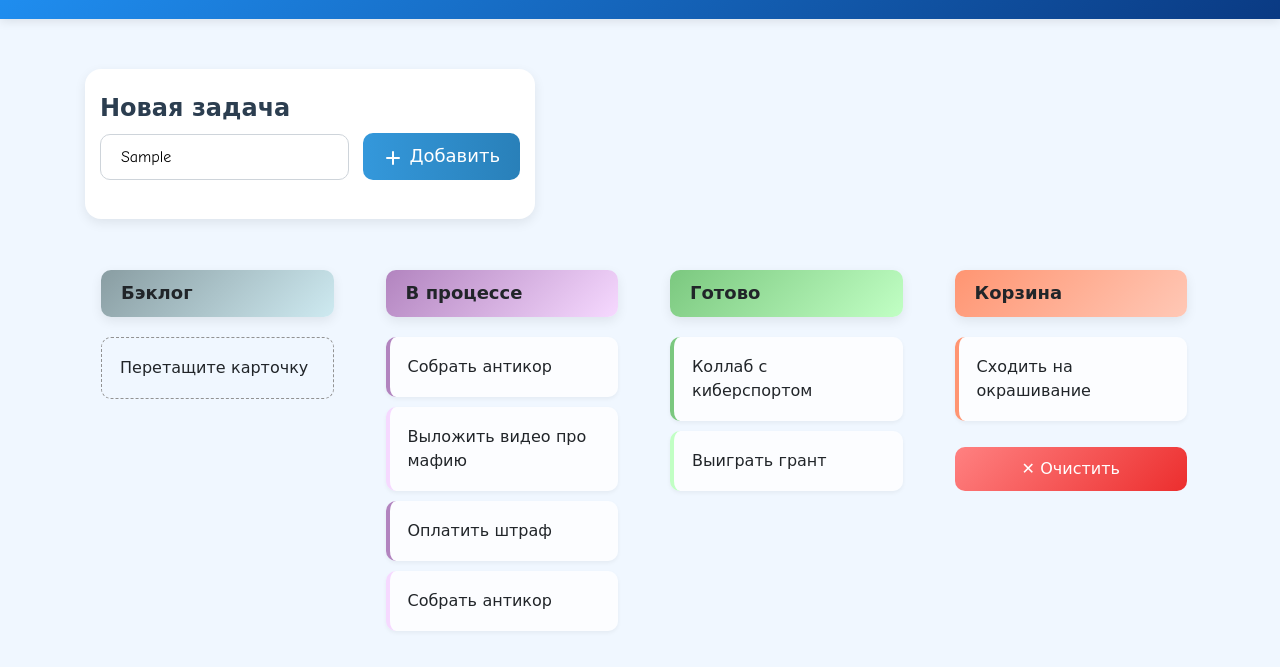
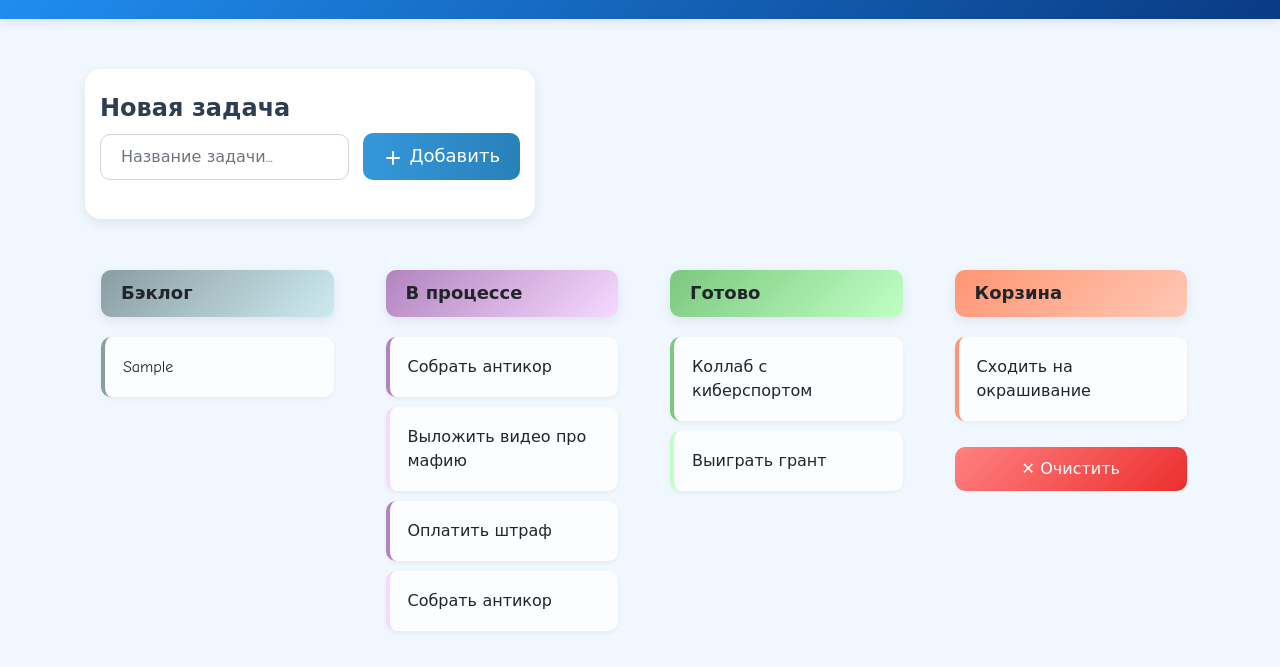
Before and after one commit to adi-khamitova/adi-khamitova.github.io, a plain HTML site: page index.html in a window 1280 px wide. Both pictures are taken after typing "Sample" into the empty fields and a click on the button "Добавить". Shown: the part 59-726 px from the top of the page. Drawn offline with nearby package versions, Linux system fonts and the light colour scheme.

Commit message:
lab5 observer

```diff
--- a/css/styles.css
+++ b/css/styles.css
@@ -251,3 +251,9 @@ input[type="text"]::placeholder {
     transform: translateY(-2px);
     box-shadow: 0 4px 8px rgba(0, 0, 0, 0.1);
 }
+
+.btn-clear:disabled {
+    background-color: #c5c5c5 !important;
+    color: #929292;
+    pointer-events: none;
+  }
--- a/src/main.js
+++ b/src/main.js
@@ -14,8 +14,16 @@ const taskBoardPresenter = new TaskBoardPresenter({
     taskModel,
 });
 
+const addTaskComponent = new AddTaskComponent({
+    onClick: handleNewTaskButtonClick
+});
+
+function handleNewTaskButtonClick() {
+    taskBoardPresenter.createTask();
+}
+
 render(new HeaderComponent(), bodyContainer, RenderPosition.BEFOREBEGIN);
-render(new AddTaskComponent(), formContainer);
+render(addTaskComponent, formContainer);
 
 
 taskBoardPresenter.init();
--- a/src/model/task-model.js
+++ b/src/model/task-model.js
@@ -1,7 +1,10 @@
 import { tasks } from '../mock/task.js'
+import { generateID } from "../utils.js";
 
 export default class TaskModel {
     #boardtasks = tasks;
+    #observers = [];
+    #trashEmpty = false;
 
     get tasks() {
         return this.#boardtasks;
@@ -11,5 +14,39 @@ export default class TaskModel {
         return this.#boardtasks.filter(task => task.status === status);
     }
 
+    addTask(title) {
+        const newTask = {
+            title,
+            status: "backlog",
+            id: generateID()
+        };
+        this.#boardtasks.push(newTask);
+        this._notifyObservers();
+        return newTask;
+    }
 
+    clearTrash() {
+        this.#boardtasks = this.#boardtasks.filter(task => task.status !== "trash");
+        console.log("ffc");
+        this.#trashEmpty = true;
+        this._notifyObservers();
+    }
+
+    addObserver(observer) {
+        this.#observers.push(observer);
+    }
+
+    removeObserver(observer) {
+        this.#observers = this.#observers.filter((obs) => obs !== observer);
+    }
+
+    _notifyObservers() {
+        this.#observers.forEach((observer) => observer());
+    }
+
+    isTrashEmpty() {
+        console.log("mfo");
+        // return !this.#boardtasks.some(task => task.status === "trash");
+        return this.#trashEmpty;
+    }
 }
--- a/src/presenter/task-board-presenter.js
+++ b/src/presenter/task-board-presenter.js
@@ -7,29 +7,43 @@ import {render} from '../framework/render.js';
 import { Status } from '../const.js';
 
 export default class TaskBoardPresenter {
-    // tasksListComponent = new TasksListComponent();
 
     #boardContainer = null;
     #taskModel = null;
+    #clearBtn = null;
 
     #taskBoardComponent = new TaskSectionComponent();
 
-    #boardTasks = [];
 
     constructor({boardContainer, taskModel}) {
         this.#boardContainer = boardContainer;
         this.#taskModel = taskModel;
+
+        this.#taskModel.addObserver(this.#handleModelChange.bind(this));
+    }
+
+    get tasks() {
+        return this.#taskModel.tasks;
+    }
+
+    #handleModelChange() {
+        this.#clearBoard();
+        this.#renderBoard();
+        this.updateClearBtnState();
+    }
+
+    updateClearBtnState() {
+        if (this.#clearBtn) {
+            this.#clearBtn.toggleDisabled(this.#taskModel.isTrashEmpty());
+        }
+    }
+
+    #clearBoard() {
+        this.#taskBoardComponent.element.innerHTML = '';
     }
 
     init() {
-        this.#boardTasks = [...this.#taskModel.tasks];
         this.#renderBoard();
-
-        // const clearBtnContainer = document.querySelector('.task-list-section-trash');
-
-        // if (clearBtnContainer) {
-        //     render(new ClearBtnComponent(), clearBtnContainer);
-        // }
       }
 
     #renderTask(task, container) {
@@ -49,7 +63,7 @@ export default class TaskBoardPresenter {
 
         const taskListElement = listComponent.element.querySelector('.tasks-list');
 
-        const filteredTasks = this.#boardTasks.filter(task => task.status === status);
+        const filteredTasks = this.tasks.filter(task => task.status === status);
             if (filteredTasks.length === 0) {
                 this.#renderEmptyTask(taskListElement);
             } else {
@@ -63,10 +77,30 @@ export default class TaskBoardPresenter {
 
     #renderClearBtn() {
         const clearBtnContainer = document.querySelector('.task-list-section-trash');
-        render(new ClearBtnComponent(), clearBtnContainer);
+        this.#clearBtn = new ClearBtnComponent(Status.TRASH, {onClick: this.#handleClearBtnClick});
+        render(this.#clearBtn, clearBtnContainer);
+        this.updateClearBtnState();
+    }
+
+    #handleClearBtnClick = () => {
+        this.clearTrash();
+    }
+
+    clearTrash() {
+        this.#taskModel.clearTrash();
     }
 
     #renderEmptyTask(container) {
         render(new EmptyTaskComponent(), container);
     }
+
+    createTask() {
+        const taskTitle = document.querySelector('.new-task').value.trim();
+        if (!taskTitle) {
+          return;
+        }
+        this.#taskModel.addTask(taskTitle);
+
+        document.querySelector('.new-task').value = '';
+      }
 }
--- /dev/null
+++ b/src/utils.js
@@ -0,0 +1,3 @@
+export function generateID() {
+    return Date.now() + '-' + Math.floor(Math.random() * 1000000);
+}
--- a/src/view/add-task-form-component.js
+++ b/src/view/add-task-form-component.js
@@ -6,7 +6,7 @@ function createAddTaskComponentTemplate() {
         <form class="add-task-form">
             <h3 for="new-task" class="input-label">Новая задача</h3>
             <div class="input-group">
-                <input type="text" id="new-task" placeholder="Название задачи...">
+                <input type="text" class="new-task" placeholder="Название задачи...">
                 <button type="button" class="btn btn-primary btn-lg btn-add">
                     <svg class="plus-icon" width="20" height="20" viewBox="0 0 20 20" fill="none" xmlns="http://www.w3.org/2000/svg">
                         <path d="M10 4V16M4 10H16" stroke="white" stroke-width="2" stroke-linecap="round"/>
@@ -19,8 +19,21 @@ function createAddTaskComponentTemplate() {
 }
 
 export default class AddTaskComponent extends AbstractComponent {
+    #handleClick = null;
+
+    constructor({onClick}) {
+        super();
+        this.#handleClick = onClick;
+        this.element.querySelector('.btn-add').addEventListener('click', this.#clickHandler);;
+    }
+
     get template() {
         return createAddTaskComponentTemplate();
+    }
+
+    #clickHandler = (evt) => {
+        evt.preventDefault();
+        this.#handleClick();
     }
 
     // getElement() {
--- a/src/view/clear-btn-component.js
+++ b/src/view/clear-btn-component.js
@@ -8,25 +8,29 @@ function createClearBtnComponentTemplate() {
 }
 
 export default class ClearBtnComponent extends AbstractComponent {
+    #handleClick = null;
 
-    constructor(status) {
+    constructor(status, {onClick}) {
         super();
         this.status = status;
+        this.#handleClick = onClick;
+        this.element.addEventListener("click", this.#clickHandler);
     }
 
     get template() {
         return createClearBtnComponentTemplate();
     }
 
-    // getElement() {
-    //     if (!this.element) {
-    //         this.element = createElement(this.getTemplate());
-    //     }
+    toggleDisabled(isDisabled) {
+        const button = this.element.querySelector('.btn-clear');
+        if (button) {
+          button.disabled = isDisabled;
+        }
+        console.log(isDisabled);
+    }
 
-    //     return this.element;
-    // }
-
-    // removeElement() {
-    //     this.element = null;
-    // }
+    #clickHandler = (evt) => {
+        evt.preventDefault();
+        this.#handleClick();
+    }
 }
```
